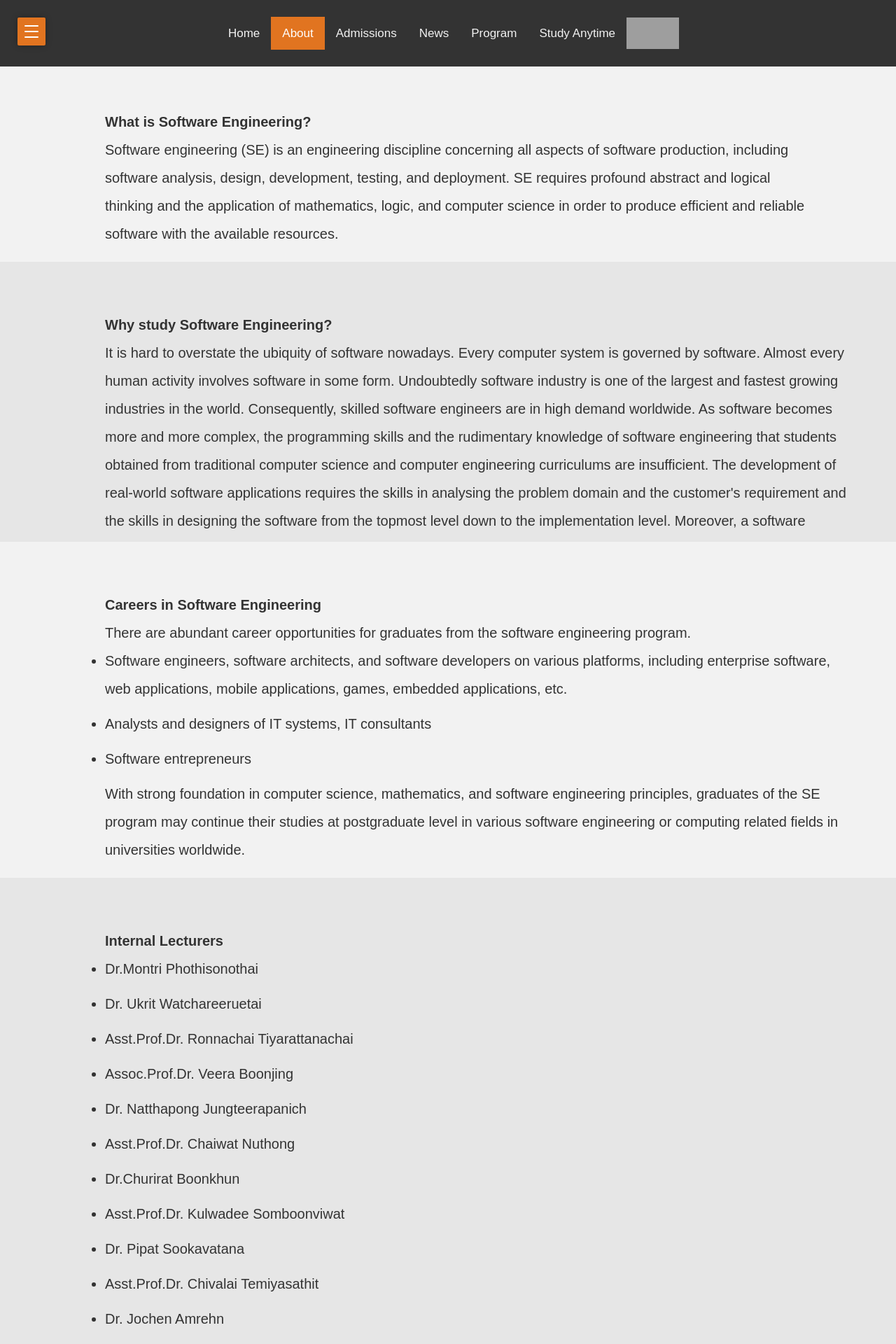
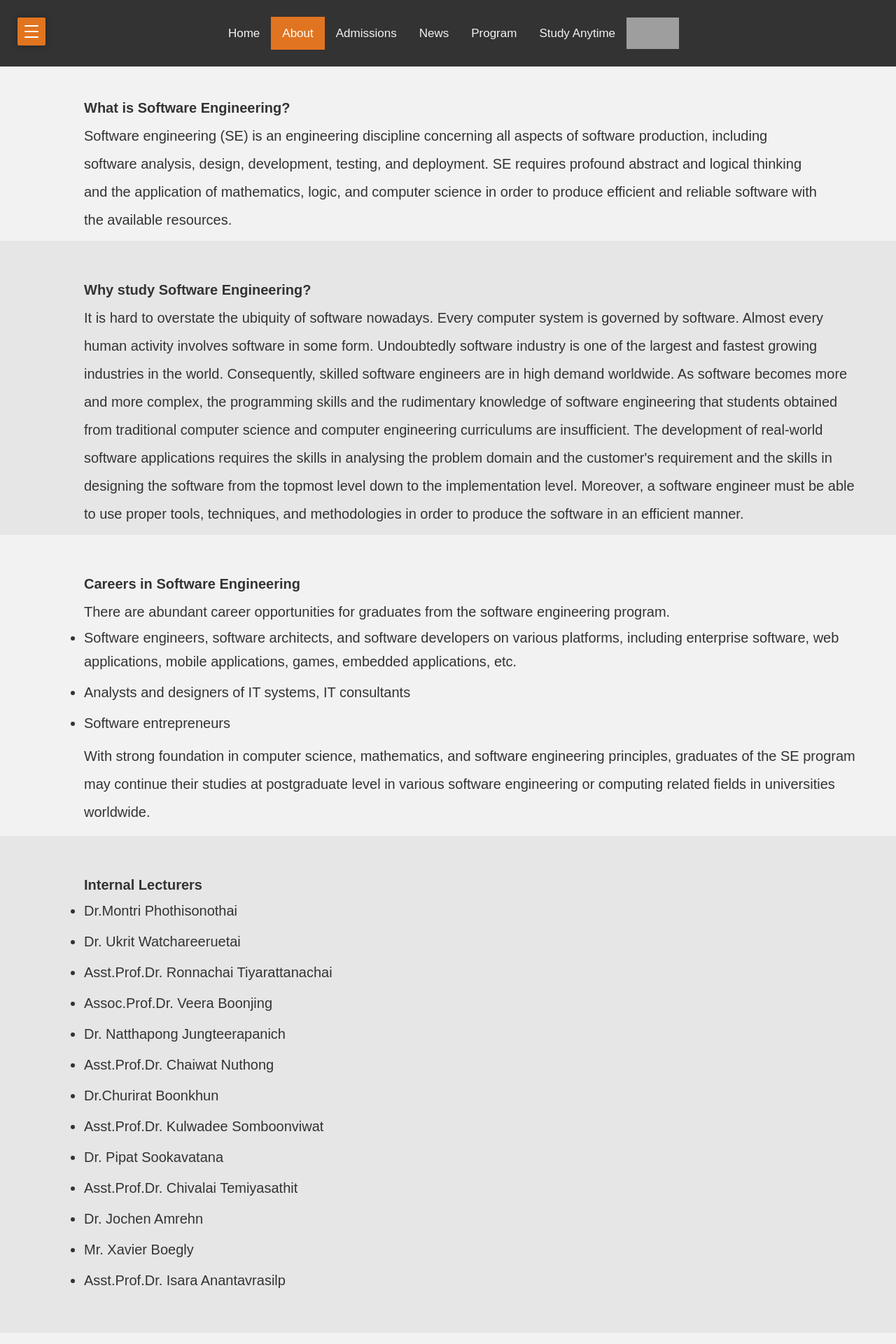
Before and after one commit to shoviper/Study-Anytime, a FastAPI app: page /about in a window 1280 px wide. Shown: the top 1920 px of the page at 70% size. Run offline with FastAPI, Linux system fonts and the light colour scheme; grey boxes are pictures that could not be loaded.

Commit message:
about เสร็จจริงจัง

```diff
--- a/backend/static/index.css
+++ b/backend/static/index.css
@@ -376,26 +376,26 @@ i#next {
 /* about page */
 .block1 {
   background-color: #f2f2f2;
-  padding: 130px;
+  padding: 110px;
   width: 100%;
-  height: 350px;
+  height: 320px;
 }
 
 .block1 h2,
 .block1 p {
-  margin-left: 20px;
+  margin-left: 10px;
 }
 
 .block2 {
   background-color: #e6e6e6;
-  padding: 70px;
+  padding: 50px;
   width: 100%;
-  height: 400px;
+  height: 420px;
 }
 
 .block2 p,
 .block2 h2 {
-  margin-left: 80px;
+  margin-left: 70px;
   font-size: 20px;
   line-height: 2;
   color: #333;
@@ -403,47 +403,47 @@ i#next {
 
 .block3 {
   background-color: #f2f2f2;
-  padding: 70px;
+  padding: 50px;
   width: 100%;
-  height: 480px;
+  height: 430px;
 }
 
 .block3 p,
 .block3 h2,
 .block3 ul li {
-  margin-left: 80px;
+  margin-left: 70px;
   font-size: 20px;
-  line-height: 2;
+  line-height: 1.7;
   color: #333;
 }
 
 .block4 {
   background-color: #e6e6e6;
-  padding: 70px;
+  padding: 50px;
   width: 100%;
-  height: 820px;
+  height: 710px;
 }
 
 .block4 p,
 .block4 h2,
 .block4 ul li {
-  margin-left: 80px;
+  margin-left: 70px;
   font-size: 20px;
-  line-height: 2;
+  line-height: 1.7;
   color: #333;
 }
 
 .block5 {
   background-color: #f2f2f2;
-  padding: 70px;
+  padding: 50px;
   width: 100%;
-  height: 900px;
+  height: 880px;
 }
 
 .block5 p,
 .block5 h2,
 .block5 ul li {
-  margin-left: 80px;
+  margin-left: 70px;
   font-size: 20px;
   line-height: 2;
   color: #333;
```
Also changed, not shown: 2 other files.
